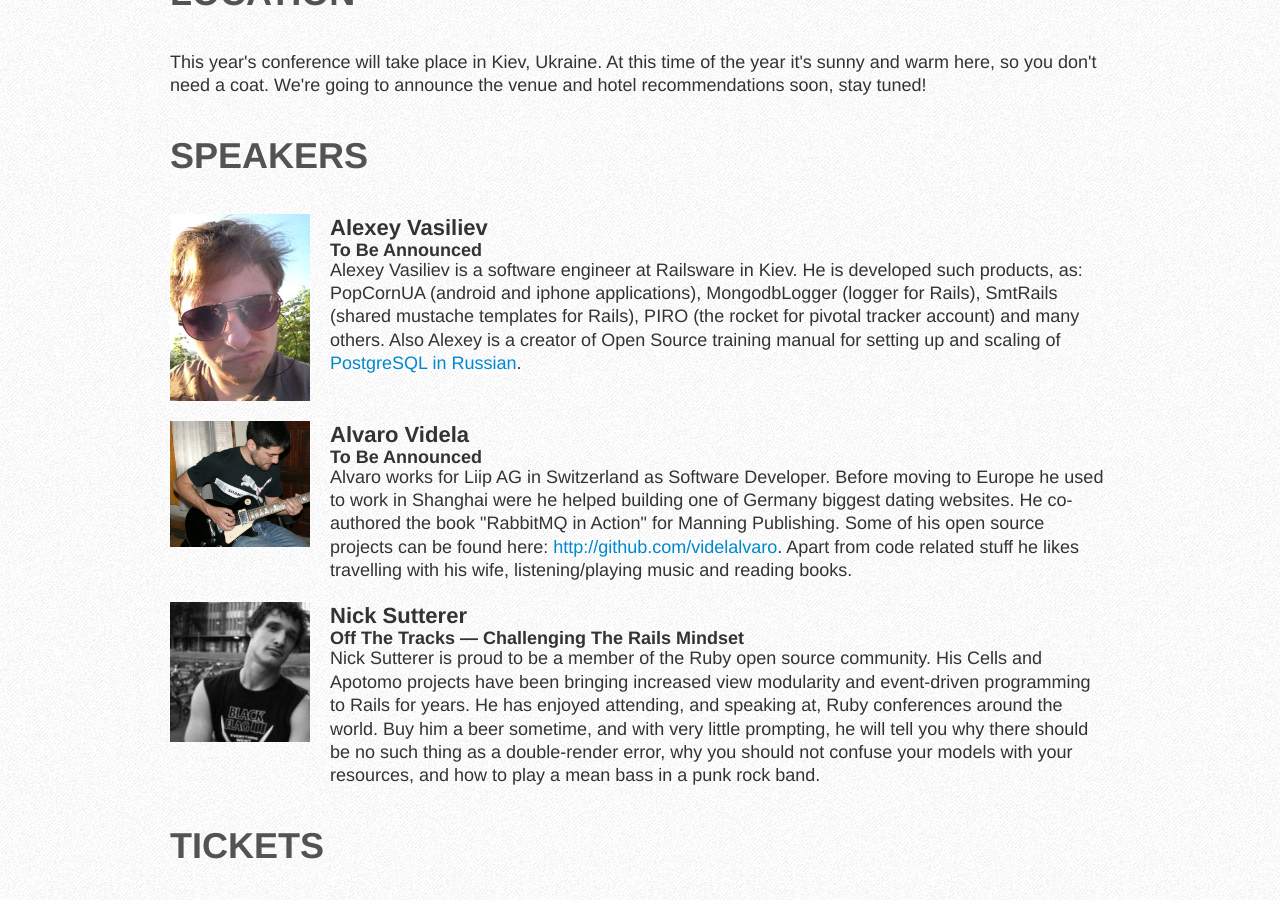
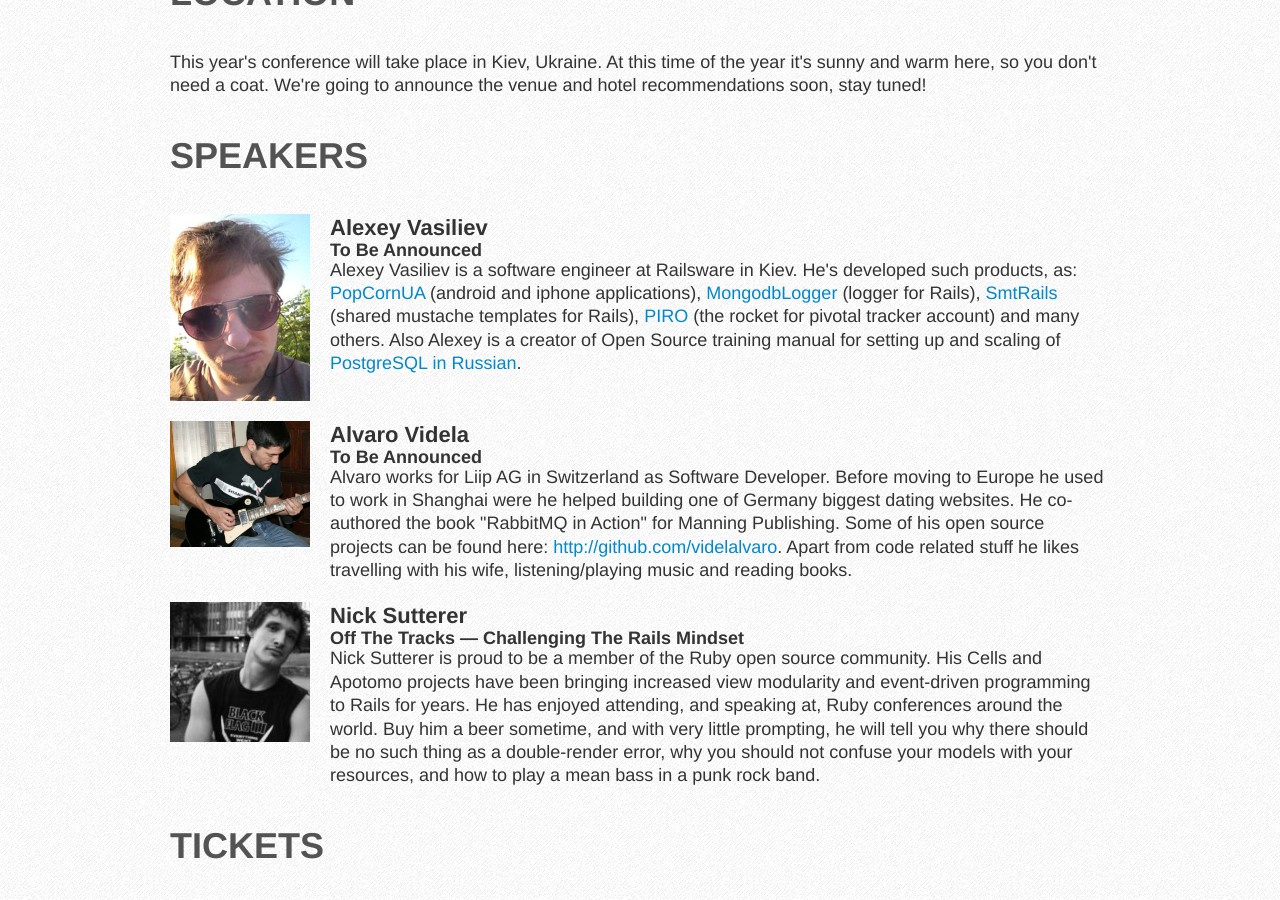
Before and after one commit to rubyshift/rubyshift2012.github.com, a Jekyll site: the page built from _posts/0025-01-01-speakers.md, in a window 1280 px wide and 900 px high, scrolled down 825 px. Built offline with Jekyll 4.4.1, drawn with Linux system fonts in a browser that asks for light colours; Markdown is read by kramdown in place of the engine named in the settings.

```diff
--- a/_posts/0025-01-01-speakers.md
+++ b/_posts/0025-01-01-speakers.md
@@ -12,7 +12,7 @@ title: Speakers
     <h3>Alexey Vasiliev</h3>
     <h4>To Be Announced</h4>
     <p>
-      Alexey Vasiliev is a software engineer at Railsware in Kiev. He is developed such products, as: PopCornUA (android and iphone applications), MongodbLogger (logger for Rails), SmtRails (shared mustache templates for Rails), PIRO (the rocket for pivotal tracker account) and many others. Also Alexey is a creator of Open Source training manual for setting up and scaling of <a href="http://postgresql.leopard.in.ua/">PostgreSQL in Russian</a>.
+      Alexey Vasiliev is a software engineer at Railsware in Kiev. He's developed such products, as: <a href="http://popcornua.coocoorooza.com/">PopCornUA</a> (android and iphone applications), <a href="http://mongodb-logger.catware.org/">MongodbLogger</a> (logger for Rails), <a href="http://blog.railsware.com/2012/04/12/shared-mustache-templates-for-rails-3/">SmtRails</a> (shared mustache templates for Rails), <a href="http://piro.railsware.com/">PIRO</a> (the rocket for pivotal tracker account) and many others. Also Alexey is a creator of Open Source training manual for setting up and scaling of <a href="http://postgresql.leopard.in.ua/">PostgreSQL in Russian</a>.
     </p>
   </div>
 </div>
```
